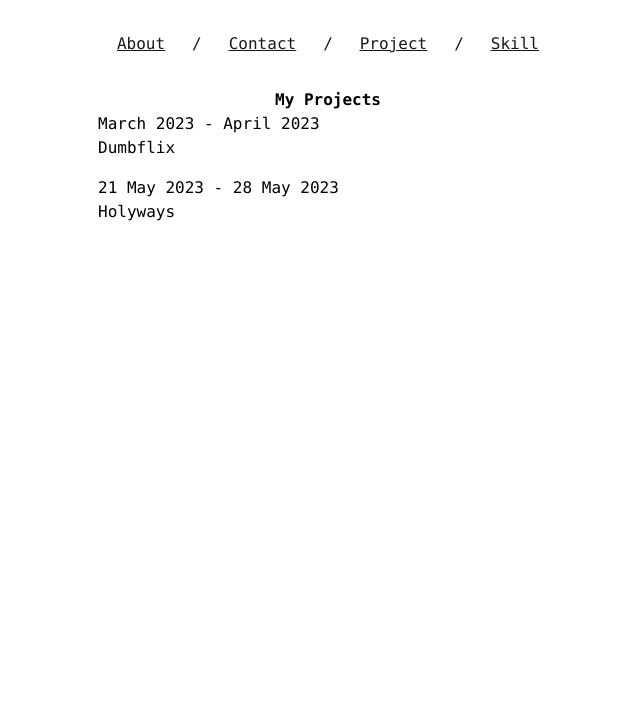
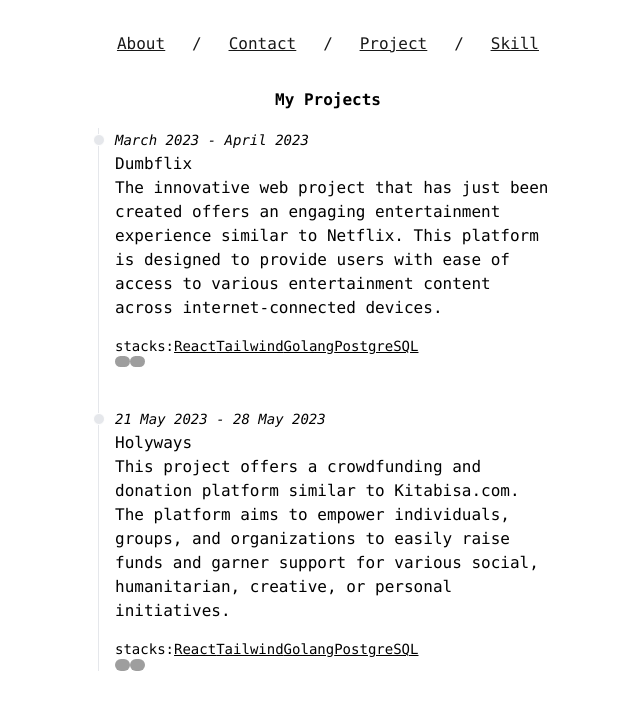
Before and after one commit to thxrhmn/personal-web-next, a Next.js app: page /project in a window 1280 px wide. Shown: the top 710 px of the page, without its empty margins (312-952 px from the left). Built offline with nearby package versions, Linux system fonts and the light colour scheme; grey boxes are pictures that could not be loaded.

Commit message:
adding timeline projects

```diff
--- a/pages/project.js
+++ b/pages/project.js
@@ -1,11 +1,60 @@
 import Nav from "@/app/components/nav";
 import { data } from "@/app/data";
+import Image from "next/image";
+import Link from "next/link";
 
 export default function Project() {
   return (
     <main className="md:w-[500px] mx-auto font-mono">
       <Nav />
       <div className="my-8 mx-5">
+        <h2 className="font-bold text-center mb-4">My Projects</h2>
+        <div className="">
+          <ol className="relative border-l border-gray-200 dark:border-gray-700">
+            {data.projects.map((item, idx) => (
+              <li key={idx} className="mb-10 ml-4">
+                <div className="absolute w-3 h-3 bg-gray-200 rounded-full mt-1.5 -left-1.5 border border-white dark:border-black dark:bg-black"></div>
+                <time className="mb-1 text-sm font-normal leading-none italic">
+                  {item.process}
+                </time>
+                <h3 className="text-lg">{item.name}</h3>
+                <p className="mb-4 text-base font-normal">{item.desc}</p>
+                <div className="flex">
+                  <h5 className="text-sm">stacks:</h5>
+                  <ul className="flex text-sm">
+                    {item.stacks.map((item, idx) => (
+                      <li className="px-2 underline" key={idx}>
+                        {item.name}
+                      </li>
+                    ))}
+                  </ul>
+                </div>
+                <div className="flex">
+                  <Link href={item.linkGH}>
+                    <Image
+                      className="rounded-full"
+                      src="/github.svg"
+                      alt="Github Logo"
+                      width={15}
+                      height={15}
+                    />
+                  </Link>
+                  <Link href={item.linkProd}>
+                    <Image
+                      className="rounded-full"
+                      src="/network.svg"
+                      alt="Network Logo"
+                      width={15}
+                      height={15}
+                    />
+                  </Link>
+                </div>
+              </li>
+            ))}
+          </ol>
+        </div>
+      </div>
+      {/* <div className="my-8 mx-5">
         <h2 className="font-bold text-center">My Projects</h2>
         <div className="">
           {data.projects.map((item) => (
@@ -17,7 +66,7 @@ export default function Project() {
             </div>
           ))}
         </div>
-      </div>
+      </div> */}
     </main>
   );
 }
```
